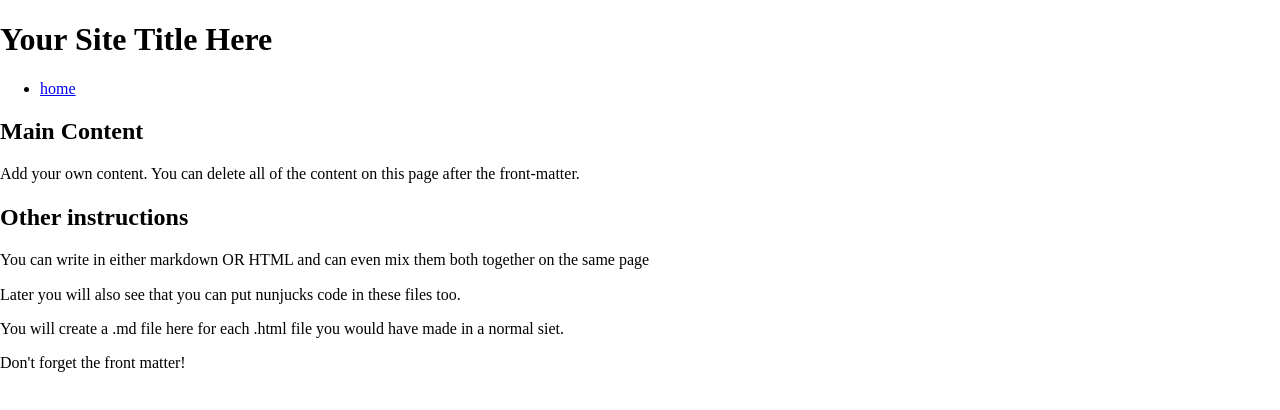
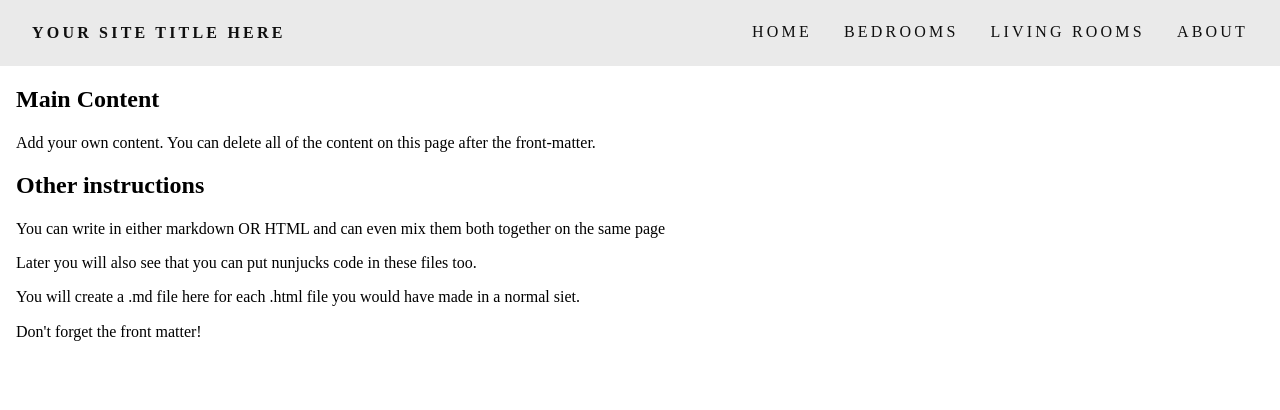
Before and after one commit to chris0stein/Living-high-and-low, an Eleventy site: page src/index.md in a window 1280 px wide. Built offline with nearby package versions, Linux system fonts and the light colour scheme; Eleventy itself is replaced by a stand-in of ours; files that its build step writes are made by us from their sources.

Commit message:
adding in new navigation

```diff
--- a/src/_includes/navigation.njk
+++ b/src/_includes/navigation.njk
@@ -1,7 +1,12 @@
-<!-- REPLACE THIS WITH YOUR NAV -->
 <nav class="site-nav">
-  <div class="site-title"><h1>{{siteTitle}}</h1></div>
-  <ul>
-    <li><a class="nav-item" href="/">home</a></li>
-  </ul>
+  <div class="site-title">
+    <a href="/">{{siteTitle}}</a>
+  </div>
+  <a href="#" class="hamburger" id="nav-toggle"><span></span></a>
+  <div class="links" id="nav-links">
+    <a href="/" class="underline">HOME</a>
+    <a href="/bedroom">Bedrooms</a>
+    <a href="/livingroom">Living Rooms</a>
+    <a href="/about">About</a>
+  </div>
 </nav>
--- a/src/_layouts/pageTemplates/base.njk
+++ b/src/_layouts/pageTemplates/base.njk
@@ -22,6 +22,7 @@ siteTitle: Your Site Title Here
     <link rel="apple-touch-icon" href="icon.png">
 
     <link rel="stylesheet" href="https://cdnjs.cloudflare.com/ajax/libs/normalize/8.0.1/normalize.min.css" integrity="sha512-NhSC1YmyruXifcj/KFRWoC561YpHpc5Jtzgvbuzx5VozKpWvQ+4nXhPdFgmx8xqexRcpAglTj9sIBWINXa8x5w==" crossorigin="anonymous" referrerpolicy="no-referrer" />
+    <link rel="stylesheet" href="/css/nav.css">
     <link rel="stylesheet" href="/css/styles.css">
     </head>
   <body class="{{pageClass}}">
--- /dev/null
+++ b/src/css/nav.css
@@ -0,0 +1,133 @@
+
+/* =========================
+  NAVIGATION STYLING
+  =========================  */
+  .site-title {
+    /* you may change this styling to fit your site*/
+    font-weight: bold;
+    text-transform: uppercase;
+    letter-spacing: 0.2em;
+  }
+
+  .site-nav {
+    position: sticky;
+    top: 0;
+    display: flex;
+    flex-wrap: wrap;
+    row-gap: 1rem; /* adds space between logo and nav items if the items wrap under the logo */
+    justify-content: space-between;
+    padding: 1.5rem 2rem;
+    background-color: #eaeaea;
+    transition: top 500ms ease-in-out;
+  }
+
+  .site-nav a {
+    color: #0f0f0f;
+    text-decoration: none;
+    font-size:1rem;
+    text-transform: uppercase;
+    letter-spacing: 0.2em;
+  }
+
+  .site-nav.scroll-up,
+  .site-nav:focus-within {
+    top: 0;
+  }
+
+  .site-nav.scroll-down {
+    top: -100%;
+  }
+
+  .links{
+  /*   display: none; */
+    max-height: 0;
+    flex-basis: 100%;
+    text-align: right;
+  /*   these are needed for when showing nav from hamburger state */
+    -webkit-transition: max-height .5s;
+    -moz-transition: max-height .5s;
+    -ms-transition: max-height .5s;
+    -o-transition: max-height .5s;
+    transition: max-height .5s;
+    overflow: hidden;
+  }
+  /* show the nav when active class is applied */
+  .links.active{
+    display: block;
+    max-height: 100vh;
+  }
+  .links a{
+    display: block;
+    line-height: 1rem;
+    margin: 2rem 0;
+  }
+  .links a:hover{
+    border-bottom: 2px solid #0f0f0f;
+  }
+
+
+
+
+  /* BREAKPOINT =============================================
+  This is the breakpoint where the nav changes from hamburger icon to full menu. Change 600px to adjust the breakpoint. */
+  @media screen and (min-width:730px){
+    .hamburger{
+      display: none;
+    }
+    .links {
+      display: flex;
+      flex-basis: auto;
+      height: auto;
+      max-height: 100vh;
+      margin: 0 -1em;
+    }
+
+    .links a {
+      display: inline-block;
+      margin: 0 1em;
+    }
+  }
+
+
+  /* CSS Hamburger Icon ======================================
+  thanks to Elijah Manor */
+  .hamburger{
+    padding-right: 1rem;
+    position: relative;
+  }
+  .hamburger span,
+  .hamburger span:before,
+  .hamburger span:after {
+    cursor: pointer;
+    border-radius: 1px;
+    height: 5px;
+    width: 35px;
+    background: #000; /*color of hamburger icon */
+    position: absolute;
+    display: block;
+    content: '';
+  }
+  .hamburger span{
+    top:5px;
+  }
+  .hamburger span:before {
+    top: -10px;
+  }
+  .hamburger span:after {
+    bottom: -10px;
+  }
+
+
+  /* =========================
+    GENERAL STYLING
+    =========================  */
+  * {
+    box-sizing: border-box;
+  }
+
+  body{
+    margin: 0;
+  }
+  main{
+    margin: 1rem;
+  }
```
